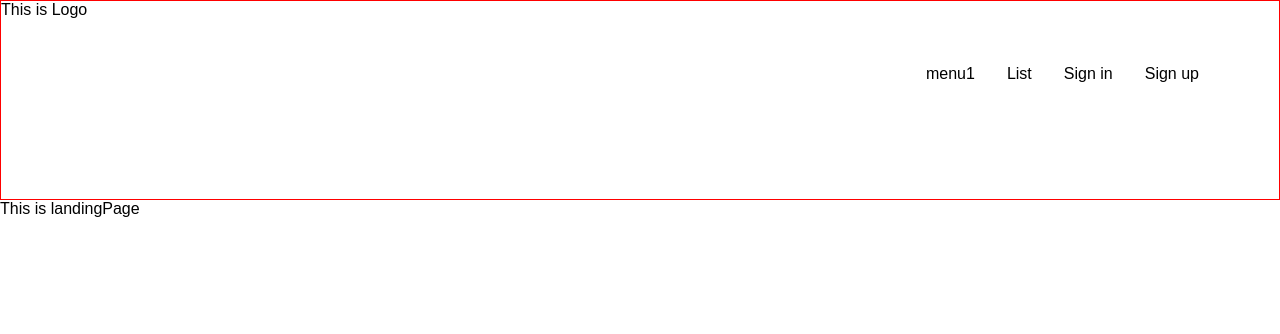
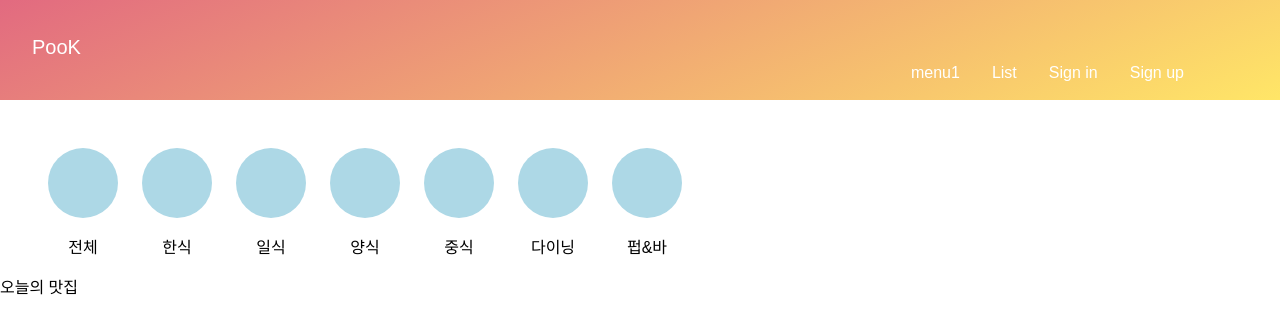
Before and after one commit to HTlee1990/FoodAddict, a React (Create React App) app: page / in a window 1280 px wide. Shown: the top 334 px of the page. Built offline with nearby package versions, Linux system fonts and the light colour scheme; no server answers.

Commit message:
[Client]Fix:Change CSS and primary color

```diff
--- a/src/App.js
+++ b/src/App.js
@@ -1,5 +1,5 @@
 import { BrowserRouter, Route } from "react-router-dom";
-import LandingPage from "./pages/LandingPage";
+import LandingPage from "./pages/landingPage/LandingPage";
 import Login from "./components/login/Login";
 import Header from "./components/header/Header";
 import ListPage from "./pages/listPage/ListPage";
--- a/src/App.scss
+++ b/src/App.scss
@@ -1,5 +1,5 @@
 :root {
-  --clr-primary: #fe4e4e;
+  --primary: #e26a80;
   --clr-neutral: #fbb1a9;
   --clr-light: #ffe5de;
   --clr-contrast: #86aee1;
--- a/src/UI/modal/Modal.scss
+++ b/src/UI/modal/Modal.scss
@@ -3,7 +3,7 @@
   color: red;
   min-height: 100%;
   width: 100%;
-  z-index: 1;
+  z-index: 10;
   position: absolute;
   top: 0;
   left: 0;
@@ -25,7 +25,7 @@
   }
   .modal__context {
     width: 400px;
-    z-index: 4;
+    z-index: 999;
     padding: 2rem 1rem;
     border-radius: 0.2em;
     background: rgb(255, 255, 255);
@@ -37,7 +37,7 @@
   }
   .closeButton {
     cursor: pointer;
-    z-index: 3;
+    z-index: 999;
     position: absolute;
     top: 0px;
     left: 100%;
--- a/src/components/header/Header.js
+++ b/src/components/header/Header.js
@@ -33,12 +33,16 @@ const Header = () => {
   }, [loginTest]);
 
   return (
-    <>
+    <div className="header__big__container">
       {loginModalOpen && (
         <Login loginTab={loginTab} loginTabHadler={loginTabHadler} />
       )}
       <div className="header__container">
-        <div className="nav__logo">This is Logo</div>
+        <Link to="/">
+          <div className="nav__logo">
+            <p>PooK</p>
+          </div>
+        </Link>
 
         <div
           className={
@@ -76,7 +80,7 @@ const Header = () => {
           </ul>
         </div>
       </div>
-    </>
+    </div>
   );
 };
 
--- a/src/components/header/Header.scss
+++ b/src/components/header/Header.scss
@@ -1,19 +1,36 @@
+// .header__big__container {
+//   position: fixed;
+// }
 .header__container {
-  border: 1px solid red;
   display: flex;
   justify-content: space-between;
-  // padding: 1rem;
-  min-height: 200px;
   position: relative;
+  height: 100px;
+  color: white;
+  z-index: 1;
+  background: linear-gradient(
+    157deg,
+    rgba(226, 106, 128, 1) 0%,
+    rgba(255, 230, 103, 1) 100%
+  );
+  font-size: 1em;
+  padding: 0 1em;
+
+  .nav__logo {
+    padding: 1rem;
+    display: flex;
+    align-items: center;
+    font-size: 1.25em;
+  }
 
   .nav__items__container {
-    position: absolute;
+    position: fixed;
     right: 0;
     box-shadow: 0 0 3em rgba(0, 0, 0, 0.15);
     transform: translateX(100%);
     transition: transform 300ms cubic-bezier(0.5, 0, 0.5, 1);
     background: white;
-    z-index: 999;
+    color: var(--primary);
 
     &.spreaded {
       transform: translateX(0%);
@@ -44,19 +61,20 @@
 
     .hamburger__container {
       position: absolute;
-      top: 2em;
-      left: 0;
+      top: 25px;
+      left: -10px;
       transform: translateX(-100%);
-      background: white;
+      background: transparent;
       width: 2em;
       padding: 17px;
       border-radius: 0.25em 0 0 0.25em;
+
       cursor: pointer;
 
       .hamburger {
         position: absolute;
         height: 3px;
-        background: darkgray;
+        background: white;
         transition: transform 250ms ease-in-out;
 
         &:nth-child(1) {
@@ -98,6 +116,8 @@
       position: relative;
       transform: translateX(0%);
       box-shadow: none;
+      background: transparent;
+      color: white;
 
       .nav__lists {
         flex-direction: row;
--- /dev/null
+++ b/src/components/landingPageHeader/LandingPageHeader.js
@@ -0,0 +1,38 @@
+import React from "react";
+
+const LandingPageHeader = () => {
+  return (
+    <div className="categories__container">
+      <div className="category">
+        <div className="category__img"></div>
+        <p>전체</p>
+      </div>
+      <div className="category">
+        <div className="category__img"></div>
+        <p>한식</p>
+      </div>
+      <div className="category">
+        <div className="category__img"></div>
+        <p>일식</p>
+      </div>
+      <div className="category">
+        <div className="category__img"></div>
+        <p>양식</p>
+      </div>
+      <div className="category">
+        <div className="category__img"></div>
+        <p>중식</p>
+      </div>
+      <div className="category">
+        <div className="category__img"></div>
+        <p>다이닝</p>
+      </div>
+      <div className="category">
+        <div className="category__img"></div>
+        <p>펍&바</p>
+      </div>
+    </div>
+  );
+};
+
+export default LandingPageHeader;
--- a/src/components/listCard/ListCard.scss
+++ b/src/components/listCard/ListCard.scss
@@ -6,10 +6,11 @@
 }
 
 .card__thumbnail {
-  min-height: 250px;
+  //   min-height: 250px;
   padding: 0 2rem;
   width: 100%;
   word-break: break-all;
+  aspect-ratio: 16 / 9;
 }
 
 .card__text__container {
--- a/src/pages/LandingPage.js
+++ /dev/null
@@ -1,7 +0,0 @@
-import React from "react";
-
-const LandingPage = () => {
-  return <div>This is landingPage</div>;
-};
-
-export default LandingPage;
--- /dev/null
+++ b/src/pages/landingPage/LandingPage.js
@@ -0,0 +1,13 @@
+import LandingPageHeader from "../../components/landingPageHeader/LandingPageHeader";
+import "./LandingPage.scss";
+const LandingPage = () => {
+  return (
+    <div>
+      <LandingPageHeader />
+      <div> 오늘의 맛집 </div>
+      <div className="today__card__container"></div>
+    </div>
+  );
+};
+
+export default LandingPage;
--- /dev/null
+++ b/src/pages/landingPage/LandingPage.scss
@@ -0,0 +1,32 @@
+.categories__container {
+  --size: 70px;
+  display: flex;
+  padding: 3rem 0 0 3rem;
+  flex-wrap: nowrap;
+  overflow-x: auto;
+  gap: 1.5rem;
+  //   scroll-snap-type: x mandatory;
+  -ms-overflow-style: none; /* IE and Edge */
+  scrollbar-width: none;
+  &::-webkit-scrollbar {
+    display: none;
+  }
+
+  .category {
+    display: flex;
+    flex-direction: column;
+    align-items: center;
+  }
+  .category__img {
+    flex: 0 0 auto;
+    background: lightblue;
+    border-radius: 50%;
+    height: var(--size);
+    width: var(--size);
+    display: flex;
+    justify-content: center;
+    align-items: center;
+    // scroll-snap-align: start;
+    cursor: pointer;
+  }
+}
--- a/src/pages/listPage/ListPage.scss
+++ b/src/pages/listPage/ListPage.scss
@@ -3,22 +3,22 @@
   justify-content: space-around;
   align-items: center;
   width: 100%;
-  max-height: 100%;
-  //   padding: 1rem;
+  height: 100px;
+  // padding: 1rem;
 }
 
-.categories__container {
-  margin-left: 3rem;
-  display: flex;
-  gap: 1rem;
-  p {
-    white-space: nowrap;
-    width: 100%;
-  }
-}
+// .categories__container {
+//   margin-left: 3rem;
+//   display: flex;
+//   gap: 1rem;
+//   p {
+//     white-space: nowrap;
+//     width: 100%;
+//   }
+// }
 
 .search__bar__container {
-  background: white;
+  background: transparent;
   width: 70%;
   padding: 2em 3em;
   position: relative;
@@ -28,7 +28,7 @@
 }
 
 .search__bar {
-  --size: 60px;
+  --size: 50px;
   display: flex;
   justify-content: flex-end;
   border: 2px solid var(--clr-neutral);
@@ -54,7 +54,7 @@
 
   .search__bar__btn {
     border: none;
-    color: var(--clr-primary);
+    color: var(--primary);
     font-size: 1.25em;
     background: transparent;
     border-radius: 50%;
@@ -68,6 +68,7 @@
 
   &:focus-within {
     width: 100%;
+    position: absolute;
 
     .search__input {
       opacity: 1;
@@ -75,7 +76,7 @@
       width: calc(100% - var(--size));
     }
     .search__bar__btn {
-      background: var(--clr-primary);
+      background: var(--primary);
       color: white;
 
       &:focus,
```
Also changed, not shown: src/components/landingPageHeader/LandingPageHeader.scss (added).
